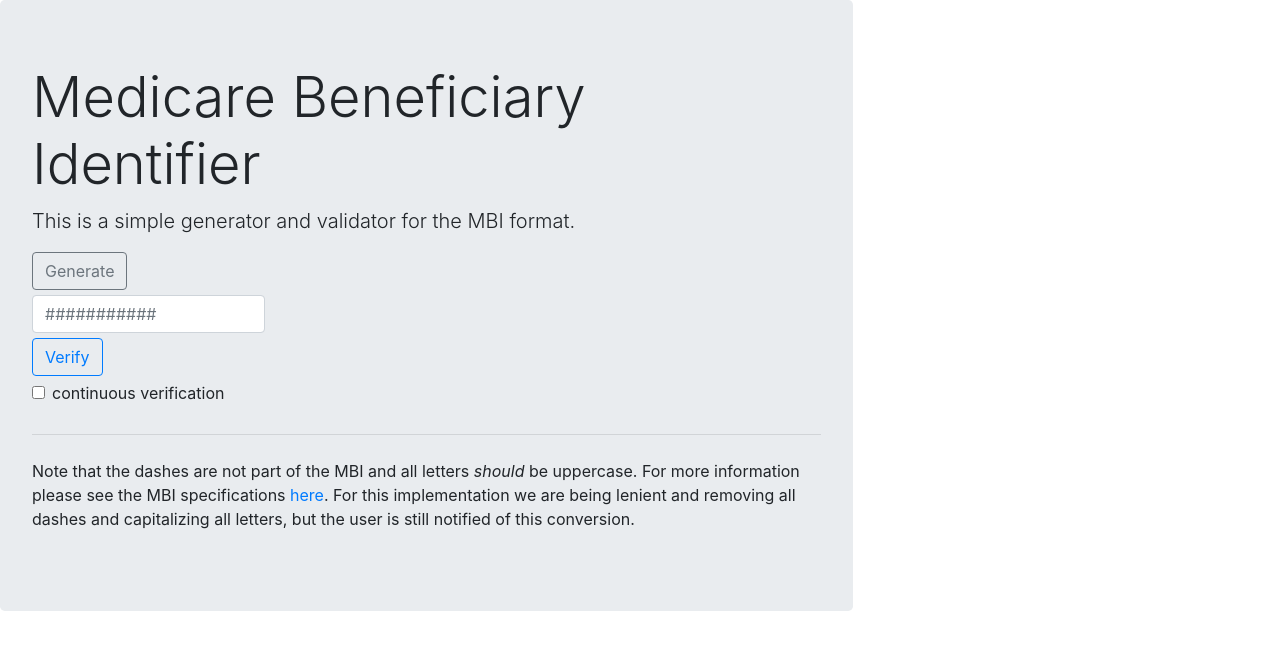
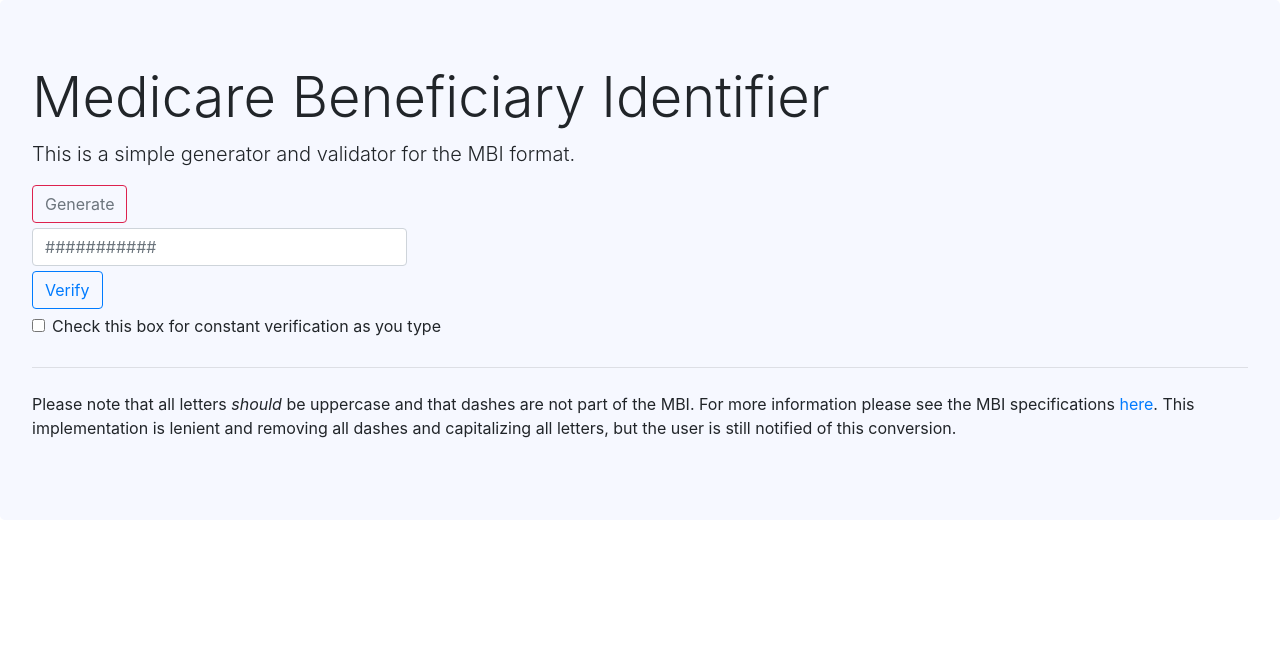
Before and after one commit to ervinMagic/mbi-test, a Flask app: page / in a window 1280 px wide. Shown: the top 650 px of the page. Run offline with Flask 2, Linux system fonts and the light colour scheme; some libraries are stand-ins or nearby versions.

Commit message:
Style and code cleanup

```diff
--- a/app.py
+++ b/app.py
@@ -4,7 +4,8 @@ from random import choice
 
 app = Flask(__name__)
 
-# according to MBI spec here, https://www.cms.gov/medicare/new-medicare-card/understanding-the-mbi-with-format.pdf
+# We generate and validate according to MBI spec here
+# https://www.cms.gov/medicare/new-medicare-card/understanding-the-mbi-with-format.pdf
 # Position 1 – numeric values 1 thru 9
 # Position 2 – alphabetic values A thru Z (minus S, L, O, I, B, Z)
 # Position 3 – alpha-numeric values 0 thru 9 and A thru Z (minus S, L, O, I, B, Z)
@@ -55,9 +56,9 @@ def verify():
 
         # automatically remove dashes and convert to uppercase, but warn the user
         if not mbi.isupper():
-            resp['errors'].append('The MBI should use be upper-case letters.')
+            resp['errors'].append('The MBI should only use uppercase letters.')
         if "-" in mbi:
-            resp['errors'].append('The MBI does NOT include dashes.')
+            resp['errors'].append('The MBI should NOT include dashes.')
 
         if len(resp['errors']) > 0:
             mbi = mbi.upper().replace("-", "")
--- a/static/app.js
+++ b/static/app.js
@@ -1,6 +1,6 @@
 angular.module('mbiApp', [])
 
-    .config(['$interpolateProvider', function($interpolateProvider) {
+.config(['$interpolateProvider', function ($interpolateProvider) {
     //change handlebars notation so that angular plays well with flask
     $interpolateProvider.startSymbol('{[{');
     $interpolateProvider.endSymbol('}]}');
@@ -35,5 +35,4 @@ angular.module('mbiApp', [])
             $scope.validate();
         }
     })
-
 }]);
--- a/static/style.css
+++ b/static/style.css
@@ -1,3 +1,11 @@
 .row {
     padding-bottom: 5px;
 }
+
+.jumbotron {
+    background-color: #F6F8FF;
+}
+
+.btn-outline-secondary {
+    border-color: #DD224E;
+}
--- a/templates/base.html
+++ b/templates/base.html
@@ -7,7 +7,7 @@
     <link rel="stylesheet" href="../static/style.css">
 </head>
 <body>
-<div class="jumbotron col-md-8" ng-controller="mbiCtrl">
+<div class="jumbotron" ng-controller="mbiCtrl">
     <h3 class="display-4">Medicare Beneficiary Identifier</h3>
     <p class="lead">This is a simple generator and validator for the MBI format.</p>
 
@@ -24,11 +24,11 @@
         <div class="row col-md-4">
             <button type="submit" class="btn btn-outline-primary" type="button" ng-click="validate()">Verify</button>
         </div>
-        <div class="row col-md-4">
+        <div class="row col-md-8">
             <div class="form-check">
                 <input class="form-check-input" ng-model="continuousVerification" type="checkbox" value="" id="flexCheckChecked" checked>
                 <label class="form-check-label" for="flexCheckChecked">
-                    continuous verification
+                    Check this box for constant verification as you type
                 </label>
             </div>
         </div>
@@ -44,11 +44,11 @@
     </div>
 
     <hr class="my-4">
-    <p> Note that the dashes are not part of the MBI and all letters <i>should</i> be uppercase.
+    <p> Please note that all letters <i>should</i> be uppercase and that dashes are not part of the MBI.
         For more information please see the MBI specifications
         <a href="https://www.cms.gov/medicare/new-medicare-card/understanding-the-mbi-with-format.pdf"
            target="_blank">here</a>.
-        For this implementation we are being lenient and removing all dashes and capitalizing all letters,
+        This implementation is lenient and removing all dashes and capitalizing all letters,
          but the user is still notified of this conversion.
     </p>
 
```
Lines whose indentation alone changed are shown as unchanged.
